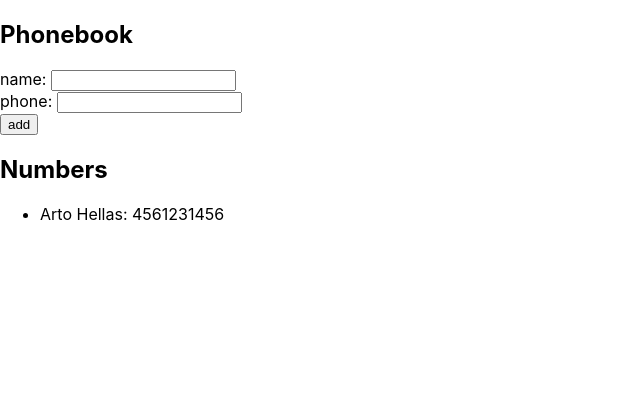
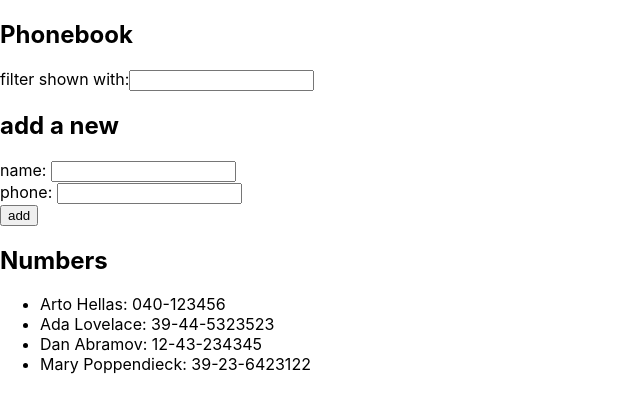
Before and after one commit to abdikasa/phonebook, a React (Create React App) app: page / in a window 1280 px wide. Shown: the top 412 px of the page, without its empty margins (0-640 px from the left). Built offline with nearby package versions, Linux system fonts and the light colour scheme.

Commit message:
Finished Exercise 2.8 and 2.9

```diff
--- a/src/App.js
+++ b/src/App.js
@@ -2,10 +2,21 @@ import React, { useState } from "react";
 
 const App = () => {
   const [persons, setPersons] = useState([
-    { name: "Arto Hellas", phone: "4561231456" },
+    { name: "Arto Hellas", phone: "040-123456" },
+    { name: "Ada Lovelace", phone: "39-44-5323523" },
+    { name: "Dan Abramov", phone: "12-43-234345" },
+    { name: "Mary Poppendieck", phone: "39-23-6423122" },
   ]);
   const [newName, setNewName] = useState("");
   const [newPhone, setPhone] = useState("");
+  //create a variable state for the new input.
+  const [filterValue, setFilter] = useState("");
+
+  //use the persons variable, return all or just the filtered names
+  const filterFriends =
+    filterValue.trim() === ""
+      ? persons
+      : persons.filter((person) => person.name.includes(filterValue));
 
   const addName = (event) => {
     event.preventDefault();
@@ -22,7 +33,6 @@ const App = () => {
     }
 
     const newFriend = { name: newName, phone: newPhone };
-    console.log(newFriend);
     setPersons(allFriends.concat(newFriend));
     setNewName("");
     setPhone("");
@@ -32,6 +42,11 @@ const App = () => {
     setNewName(event.target.value);
   };
 
+  //update the filterFriends after each input change.
+  const filterName = (event) => {
+    setFilter(event.target.value);
+  };
+
   const inputPhone = (event) => {
     setPhone(event.target.value);
   };
@@ -39,6 +54,11 @@ const App = () => {
   return (
     <div>
       <h2>Phonebook</h2>
+      <div>
+        filter shown with:
+        <input onChange={filterName} value={filterValue} />
+      </div>
+      <h2>add a new</h2>
       <form onSubmit={addName}>
         <div>
           name: <input onChange={inputName} value={newName} />
@@ -52,7 +72,7 @@ const App = () => {
       </form>
       <h2>Numbers</h2>
       <ul>
-        {persons.map((person, id) => {
+        {filterFriends.map((person, id) => {
           return (
             <li key={id}>
               {person.name}: {person.phone}
--- a/src/index.js
+++ b/src/index.js
@@ -13,7 +13,10 @@ import App from "./App";
 
 // Issue a warning with the alert command when such an action is attempted:
 
-// 2.8: The Phonebook Step3 ----STARTNG
+// 2.8: The Phonebook Step3 ---- FINISHED
 // Expand your application by allowing users to add phone numbers to the phone book. You will need to add a second input element to the form (along with its own event handler):
 
+// 2.9*: The Phonebook Step4 ----FINISHED
+// Implement a search field that can be used to filter the list of people by name:
+
 ReactDOM.render(<App />, document.getElementById("root"));
```
